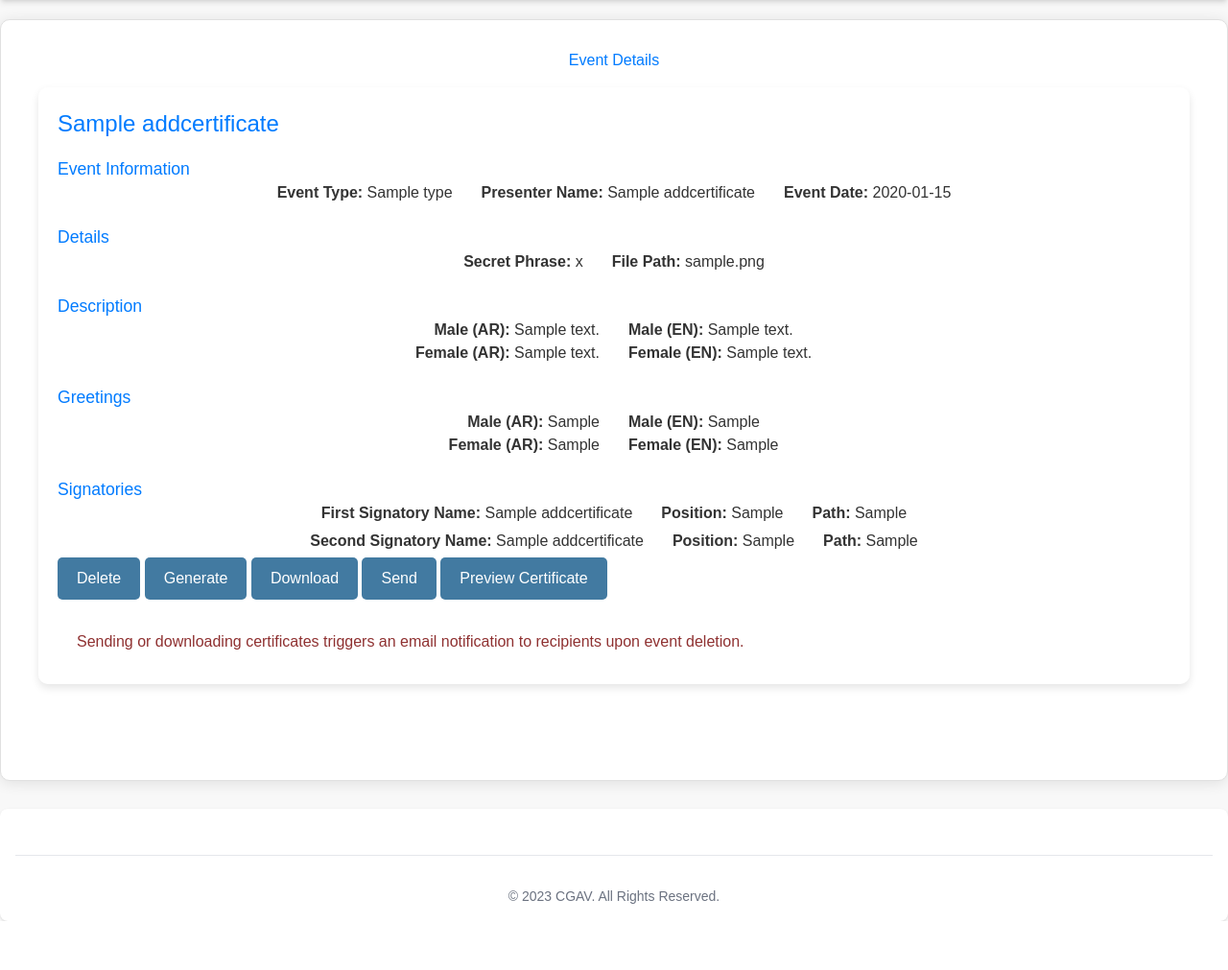
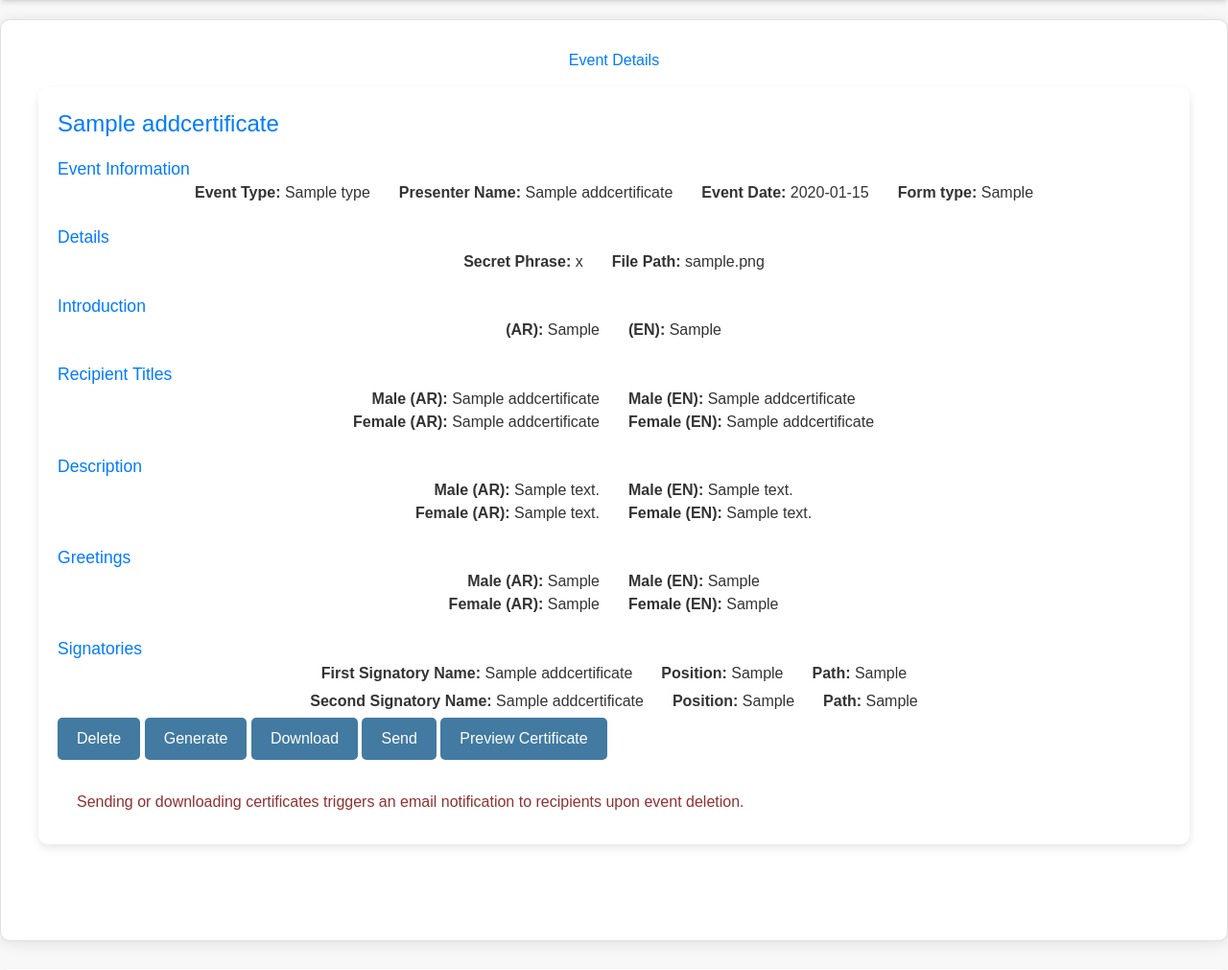
Before and after one commit to zalsaeed/cgav, a Flask app: page /certificate_details/1 in a window 1280 px wide. Shown: the part 74-1085 px from the top of the page at 96% size. Before the commit the page ends 1034 px from the top, so only its background shows below. Run offline with Flask 2, Linux system fonts and the light colour scheme; a user stored in the database is signed in; tables that the repository leaves empty hold one stand-in row (values such as "Sample post"); parts of the project's set-up code (start-up, migrations or seed data) failed here and were passed over; some libraries are stand-ins or nearby versions; some web fonts are replaced.

Commit message:
styling #30
add more details in event details page

```diff
--- a/src/flask_website/templates/certificate_details.html
+++ b/src/flask_website/templates/certificate_details.html
@@ -17,13 +17,49 @@
         <div class="col-md-4 card-text"><strong>Event Type:</strong> {{ certificate.event_type.event_type_name }}</div>
         <div class="col-md-4 card-text"><strong>Presenter Name:</strong> {{ certificate.presenter_name }}</div>
         <div class="col-md-4 card-text"><strong>Event Date:</strong> {{ certificate.event_date.strftime('%Y-%m-%d') }}</div>
+        <div class="col-md-4 card-text"><strong>Form type:</strong> {{ certificate.form_type }}</div>
       </div>
 
       <p class="card-subtitle">Details</p>
-
       <div class="row">
         <div class="col-md-4 card-text"><strong>Secret Phrase:</strong> {{ certificate.secret_phrase }}</div>
         <div class="col-md-4 card-text"><strong>File Path:</strong> {{ certificate.file_path }}</div>
+      </div>
+
+      <!-- Intro Section -->
+      <p class="card-subtitle">Introduction</p>
+      <div class="row">
+          <div class="col-md-6 card-text text-right">
+              {% if certificate.intro %}
+                  <strong>(AR):</strong> {{ certificate.intro }}
+              {% endif %}
+          </div>
+          <div class="col-md-6 card-text text-left">
+              {% if certificate.intro_en %}
+                  <strong>(EN):</strong> {{ certificate.intro_en }}
+              {% endif %}
+          </div>
+      </div>
+
+      <!-- Recipient Title Section -->
+      <p class="card-subtitle">Recipient Titles</p>
+      <div class="row">
+          <div class="col-md-6 card-text text-right">
+              {% if certificate.male_recipient_title %}
+                  <strong>Male (AR):</strong> {{ certificate.male_recipient_title }}
+              {% endif %}
+              {% if certificate.female_recipient_title %}
+                  <br><strong>Female (AR):</strong> {{ certificate.female_recipient_title }}
+              {% endif %}
+          </div>
+          <div class="col-md-6 card-text text-left">
+              {% if certificate.male_recipient_title_en %}
+                  <strong>Male (EN):</strong> {{ certificate.male_recipient_title_en }}
+              {% endif %}
+              {% if certificate.female_recipient_title_en %}
+                  <br><strong>Female (EN):</strong> {{ certificate.female_recipient_title_en }}
+              {% endif %}
+          </div>
       </div>
 
       <!-- Description Section -->
```
